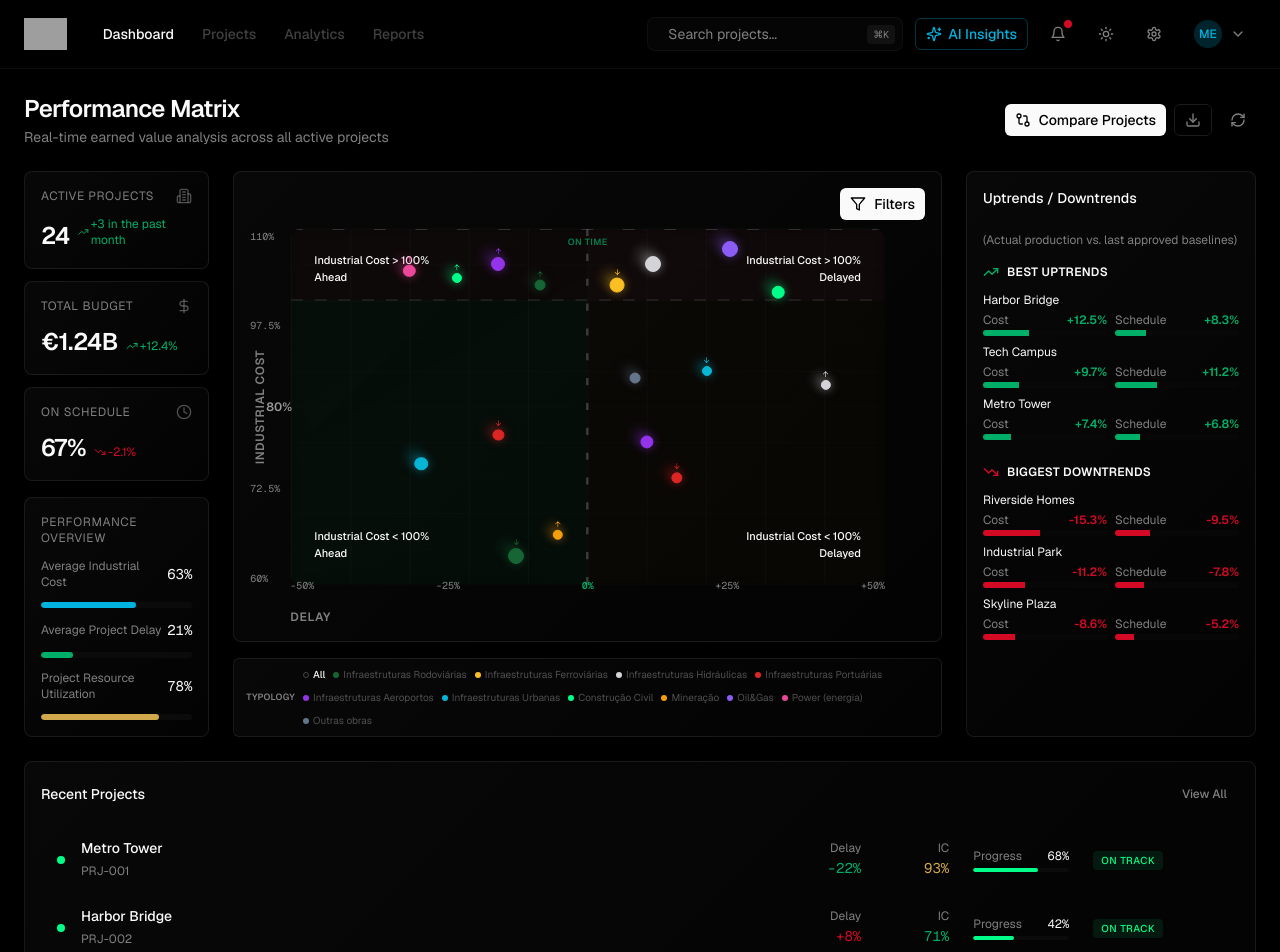
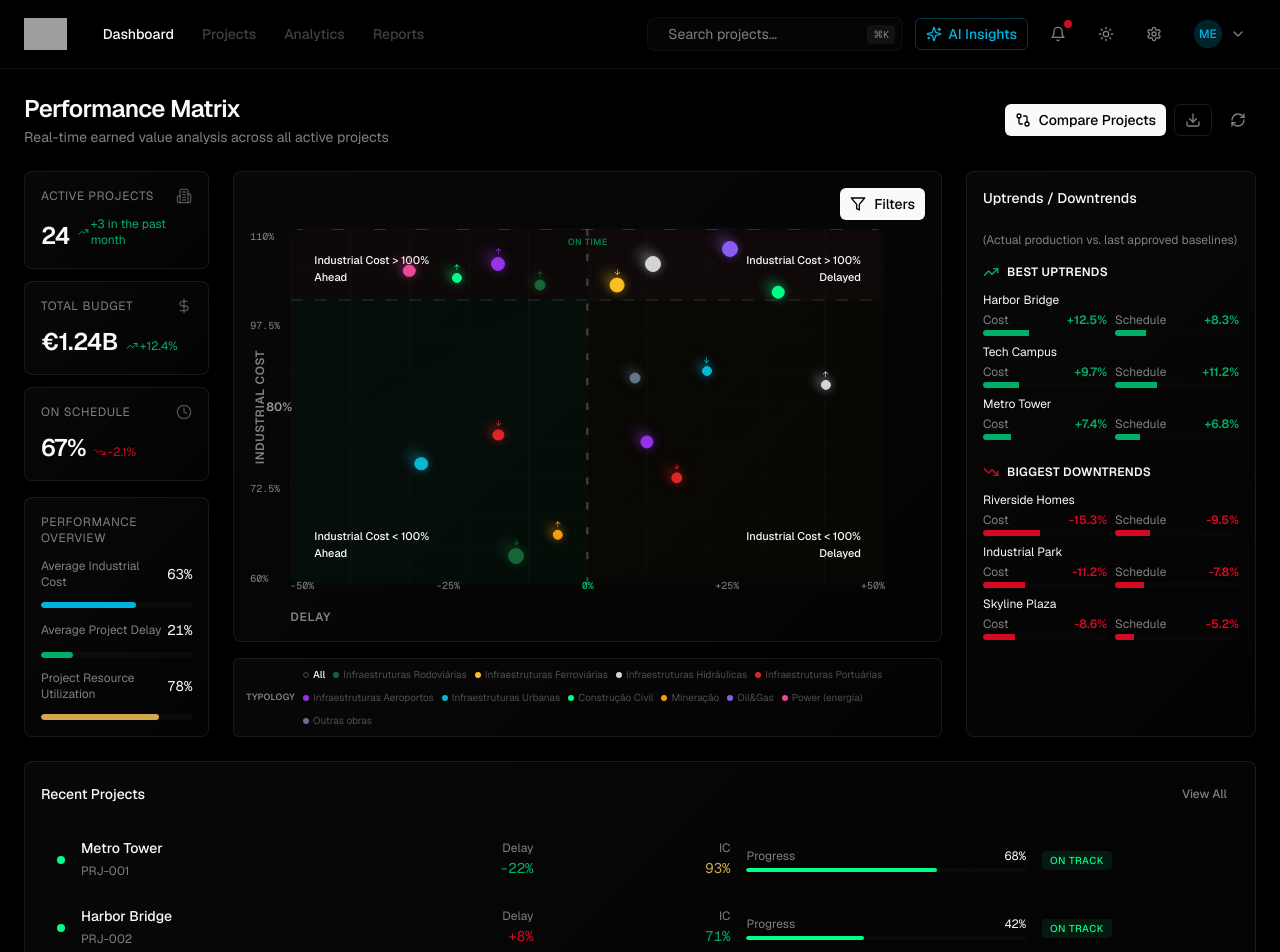
Before and after one commit to danielrebelo-volis/v0-volis-build-dashboard, a Next.js app: page / in a window 1280 px wide. Shown: the top 952 px of the page. Built offline with nearby package versions, Linux system fonts and the light colour scheme; grey boxes are pictures that could not be loaded.

Commit message:
fix: adjust ProjectRow layout to fill table width
Convert flexbox to grid for even column distribution.

```diff
--- a/components/project-list.tsx
+++ b/components/project-list.tsx
@@ -24,37 +24,40 @@ function ProjectRow({ name, id, status, delay, industrialCost, completion }: Pro
 
   return (
     <Link href={`/project/${id}`}>
-      <div className="group flex items-center justify-between py-3 px-4 hover:bg-secondary/30 transition-colors rounded-lg cursor-pointer">
-        <div className="flex items-center gap-4">
+      <div className="group grid grid-cols-12 items-center gap-4 py-3 px-4 hover:bg-secondary/30 transition-colors rounded-lg cursor-pointer">
+        {/* Project Name Section - 3 columns */}
+        <div className="col-span-3 flex items-center gap-4 min-w-0">
           <div
-            className="w-2 h-2 rounded-full"
+            className="w-2 h-2 rounded-full flex-shrink-0"
             style={{ backgroundColor: config.color }}
           />
-          <div>
+          <div className="min-w-0">
             <div className="flex items-center gap-2">
-              <span className="text-sm font-medium text-foreground">{name}</span>
-              <ExternalLink className="w-3 h-3 text-muted-foreground opacity-0 group-hover:opacity-100 transition-opacity" />
+              <span className="text-sm font-medium text-foreground truncate">{name}</span>
+              <ExternalLink className="w-3 h-3 text-muted-foreground opacity-0 group-hover:opacity-100 transition-opacity flex-shrink-0" />
             </div>
             <span className="text-xs text-muted-foreground">{id}</span>
           </div>
         </div>
 
-        <div className="flex items-center gap-6">
-          <div className="text-right w-16">
+        {/* Delay - 2 columns */}
+        <div className="col-span-2 text-right">
           <span className="text-xs text-muted-foreground block">Delay</span>
           <span className={`text-sm font-mono ${delay <= 0 ? 'text-success' : 'text-destructive'}`}>
             {delay > 0 ? '+' : ''}{delay.toFixed(0)}%
           </span>
         </div>
 
-          <div className="text-right w-16">
+        {/* IC - 2 columns */}
+        <div className="col-span-2 text-right">
           <span className="text-xs text-muted-foreground block">IC</span>
           <span className={`text-sm font-mono ${industrialCost <= 85 ? 'text-success' : 'text-warning'}`}>
             {industrialCost.toFixed(0)}%
           </span>
         </div>
 
-          <div className="w-24">
+        {/* Progress - 3 columns */}
+        <div className="col-span-3">
           <div className="flex items-center justify-between mb-1">
             <span className="text-xs text-muted-foreground">Progress</span>
             <span className="text-xs font-mono text-foreground">{completion}%</span>
@@ -70,8 +73,10 @@ function ProjectRow({ name, id, status, delay, industrialCost, completion }: Pro
           </div>
         </div>
 
+        {/* Status & More - 2 columns */}
+        <div className="col-span-2 flex items-center justify-between gap-2">
           <div
-            className="px-2 py-0.5 rounded text-[10px] font-medium uppercase tracking-wider"
+            className="px-2 py-0.5 rounded text-[10px] font-medium uppercase tracking-wider whitespace-nowrap"
             style={{
               backgroundColor: `${config.color}15`,
               color: config.color
@@ -80,7 +85,7 @@ function ProjectRow({ name, id, status, delay, industrialCost, completion }: Pro
             {config.label}
           </div>
 
-        <Button variant="ghost" size="icon" className="opacity-0 group-hover:opacity-100 transition-opacity">
+          <Button variant="ghost" size="icon" className="opacity-0 group-hover:opacity-100 transition-opacity flex-shrink-0">
             <MoreHorizontal className="w-4 h-4 text-muted-foreground" />
           </Button>
         </div>
```
Lines whose indentation alone changed are shown as unchanged.
